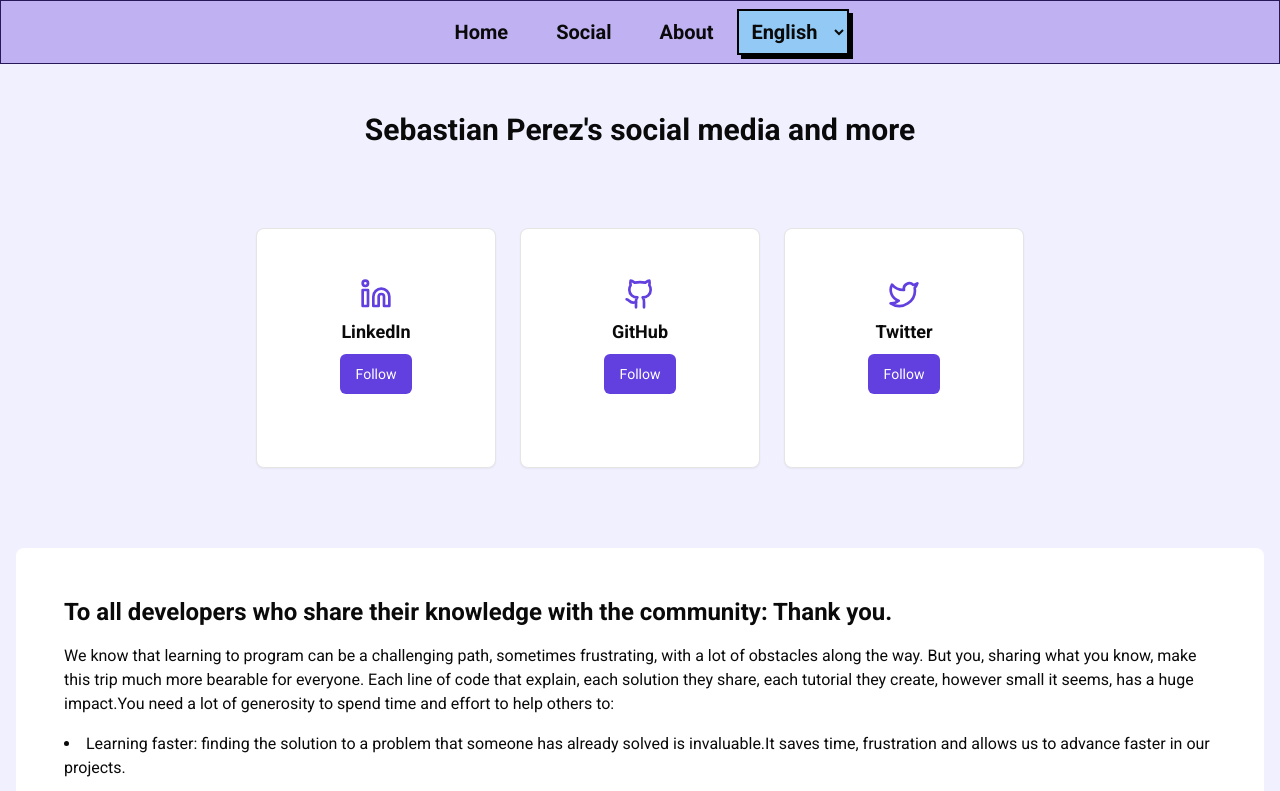
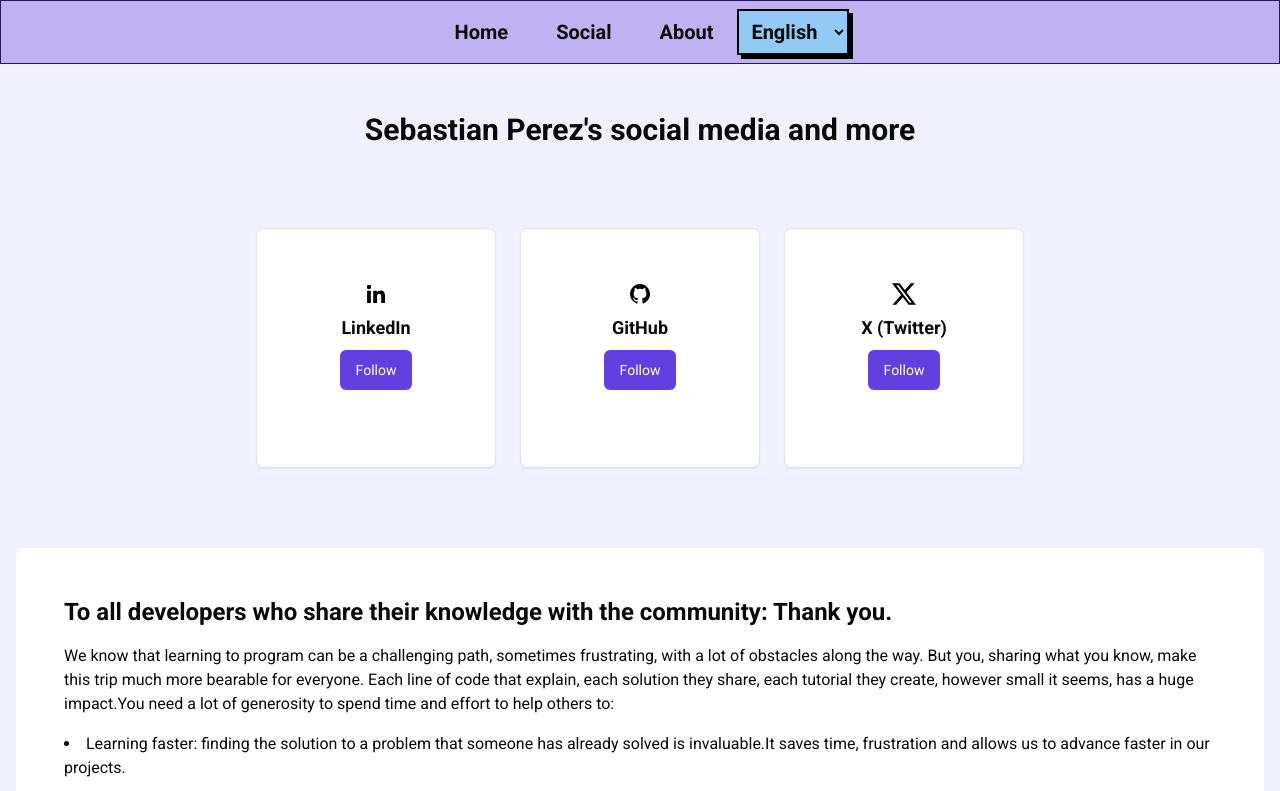
Before and after one commit to Sebastian-pz/blog, a Next.js app: page /en/social in a window 1280 px wide. Shown: the top 791 px of the page. Built offline with nearby package versions, Linux system fonts and the light colour scheme.

Commit message:
feat (social page): update social page and add i18n in remaining paragraph

```diff
--- a/messages/en.json
+++ b/messages/en.json
@@ -78,6 +78,7 @@
       "three": "Feeling part of a community: knowing that there are people willing to help and share their experience makes this world feel less lonely and more cozy, especially for those who are starting.",
       "four": "Accessing new opportunities: Sharing information freely helps democratize knowledge and allows more people to access the world of technology, regardless of their origin or resources."
     },
+    "paragraph": "By openly sharing our insights, code snippets, tutorials, and experiences, we create a more inclusive and innovative tech ecosystem. Whether it's through blog posts, open-source contributions, or mentoring, every piece of shared knowledge has the potential to make a significant impact.",
     "end": "You are making the development community a better, more collaborative and accessible place.Do not understand the positive impact they have on the lives of other developers.Keep like this!"
   },
   "headerSection": {
--- a/messages/es.json
+++ b/messages/es.json
@@ -78,6 +78,7 @@
       "three": "Sentirse parte de una comunidad: Saber que hay gente dispuesta a ayudar y compartir su experiencia hace que este mundo se sienta menos solitario y más acogedor, especialmente para los que están empezando.",
       "four": "Acceder a nuevas oportunidades: Compartir información libremente ayuda a democratizar el conocimiento y permite que más personas puedan acceder al mundo de la tecnología, sin importar su origen o recursos."
     },
+    "paragraph": "Al compartir abiertamente nuestros conocimientos, fragmentos de código, tutoriales y experiencias, creamos un ecosistema tecnológico más inclusivo e innovador. Ya sea a través de publicaciones en blogs, contribuciones de código abierto o tutorías, cada pieza de conocimiento compartida tiene el potencial de generar un impacto significativo.",
     "end": "Ustedes están haciendo que la comunidad de desarrollo sea un lugar mejor, más colaborativo y accesible. No subestimen el impacto positivo que tienen en la vida de otros desarrolladores."
   },
   "headerSection": {
--- a/src/app/[locale]/social/page.tsx
+++ b/src/app/[locale]/social/page.tsx
@@ -1,9 +1,12 @@
+import { Metadata } from 'next'
 import { useTranslations } from 'next-intl'
+import Image from 'next/image'
+import Link from 'next/link'
+
 import { Button } from '@/components/ui/button'
 import { Card, CardContent } from '@/components/ui/card'
-import { Github, Linkedin, Twitter } from 'lucide-react'
-import Link from 'next/link'
-import { Metadata } from 'next'
+
+import { socialMediaProfiles } from './utils/constants'
 
 export const metadata: Metadata = {
   title: 'Social Sebastian Perez',
@@ -22,15 +25,6 @@ export const metadata: Metadata = {
 
 export default function Page() {
   const t = useTranslations('social')
-  const socialMediaProfiles = [
-    {
-      name: 'LinkedIn',
-      icon: Linkedin,
-      url: 'https://www.linkedin.com/in/sebastian-perez-zuluaga/',
-    },
-    { name: 'GitHub', icon: Github, url: 'https://github.com/sebastian-pz' },
-    { name: 'Twitter', icon: Twitter, url: 'https://twitter.com/sebastiantfa' },
-  ]
 
   return (
     <div className="container mx-auto px-4 py-8">
@@ -42,7 +36,7 @@ export default function Page() {
             className="flex flex-col items-center justify-center p-4 lg:w-60 lg:h-60"
           >
             <CardContent className="flex flex-col items-center space-y-2">
-              <profile.icon className="h-8 w-8 text-[#623fdf]" />
+              <Image alt={`profile ${profile.name} icon`} src={profile.icon}/>
               <h2 className="text-lg font-semibold">{profile.name}</h2>
               <Link href={profile.url} target="_blank" passHref>
                 <Button
@@ -65,13 +59,7 @@ export default function Page() {
           <li>{t('benefits.three')}</li>
           <li>{t('benefits.four')}</li>
         </ul>
-        <p>
-          By openly sharing our insights, code snippets, tutorials, and
-          experiences, we create a more inclusive and innovative tech ecosystem.
-          Whether it's through blog posts, open-source contributions, or
-          mentoring, every piece of shared knowledge has the potential to make a
-          significant impact.
-        </p>
+        <p>{t('paragraph')}</p>
         <p className="mt-4 font-semibold">{t('end')}</p>
       </section>
     </div>
--- /dev/null
+++ b/src/app/[locale]/social/utils/constants.ts
@@ -0,0 +1,17 @@
+import xSocialMediaSVG from '@/public/svg/x-social-media.svg'
+import GitHubSVG from '@/public/svg/github.svg'
+import LinkedInSVG from '@/public/svg/linkedin.svg'
+
+export const socialMediaProfiles = [
+  {
+    name: 'LinkedIn',
+    icon: LinkedInSVG,
+    url: 'https://www.linkedin.com/in/sebastian-perez-zuluaga/',
+  },
+  { name: 'GitHub', icon: GitHubSVG, url: 'https://github.com/sebastian-pz' },
+  {
+    name: 'X (Twitter)',
+    icon: xSocialMediaSVG,
+    url: 'https://twitter.com/sebastiantfa',
+  },
+]
```
Also changed, not shown: public/svg/x-social-media.svg (added).
